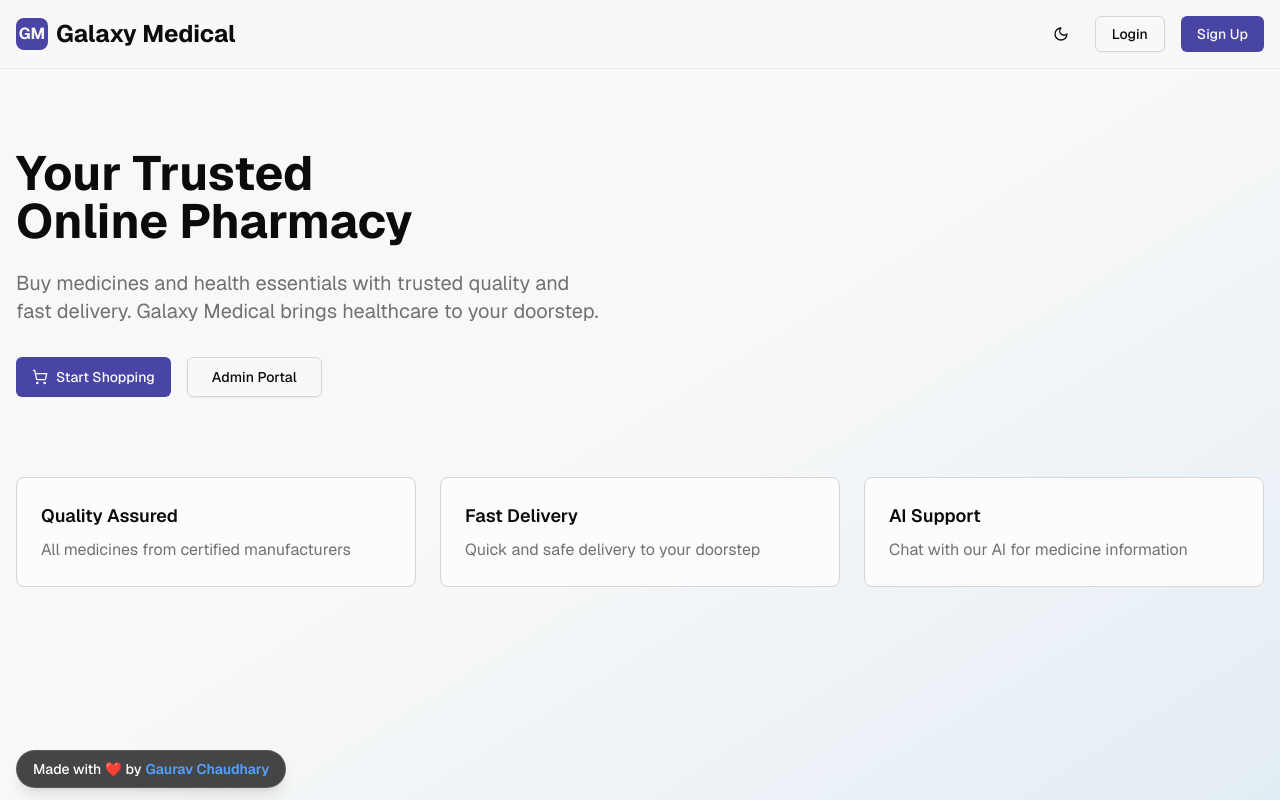
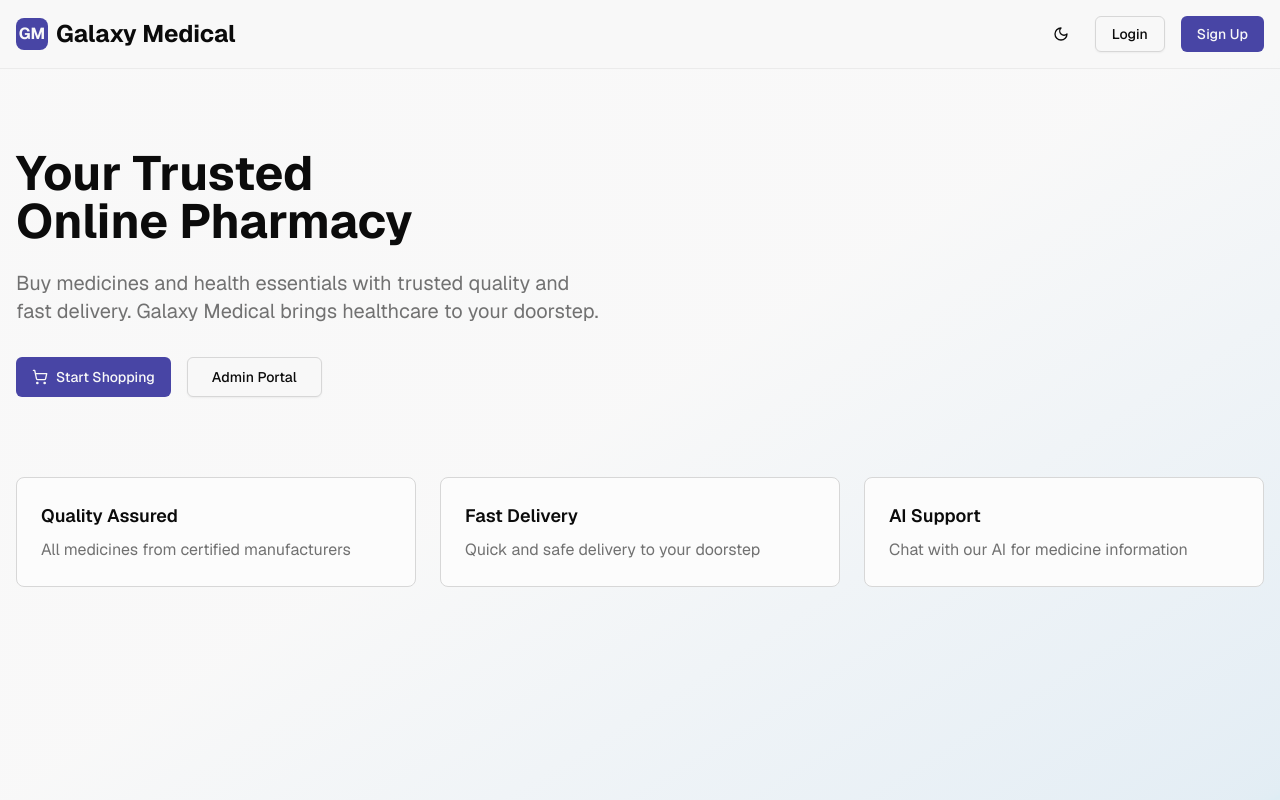
Before and after one commit to gauravjat135/galaxy-medical-store, a Next.js app: page / in a window 1280 px wide. Built offline with nearby package versions, Linux system fonts and the light colour scheme; no server answers.

Commit message:
Update layout.tsx
Removed floating signature badge from layout.

```diff
--- a/app/layout.tsx
+++ b/app/layout.tsx
@@ -21,19 +21,12 @@ export default function RootLayout({
 }>) {
   return (
     <html lang="en" suppressHydrationWarning>
-      <body className="font-sans antialiased min-h-screen relative overflow-hidden">
+      <body className={`font-sans antialiased`}>
         <ThemeProvider attribute="class" defaultTheme="system" enableSystem>
           {children}
           <Analytics />
+        </ThemeProvider>
 
-          {/* Floating Signature Badge */}
-          <div className="fixed bottom-3 left-4 z-50">
-            <div className="bg-zinc-900/80 dark:bg-zinc-800/80 text-white px-4 py-2 rounded-full shadow-lg border border-white/10 backdrop-blur-md hover:scale-105 transition-transform duration-300 text-sm font-medium">
-              Made with <span className="text-red-500">❤️</span> by
-              <span className="font-semibold ml-1 text-blue-400">Gaurav Chaudhary</span>
-            </div>
-          </div>
-        </ThemeProvider>
       </body>
     </html>
   )
```
